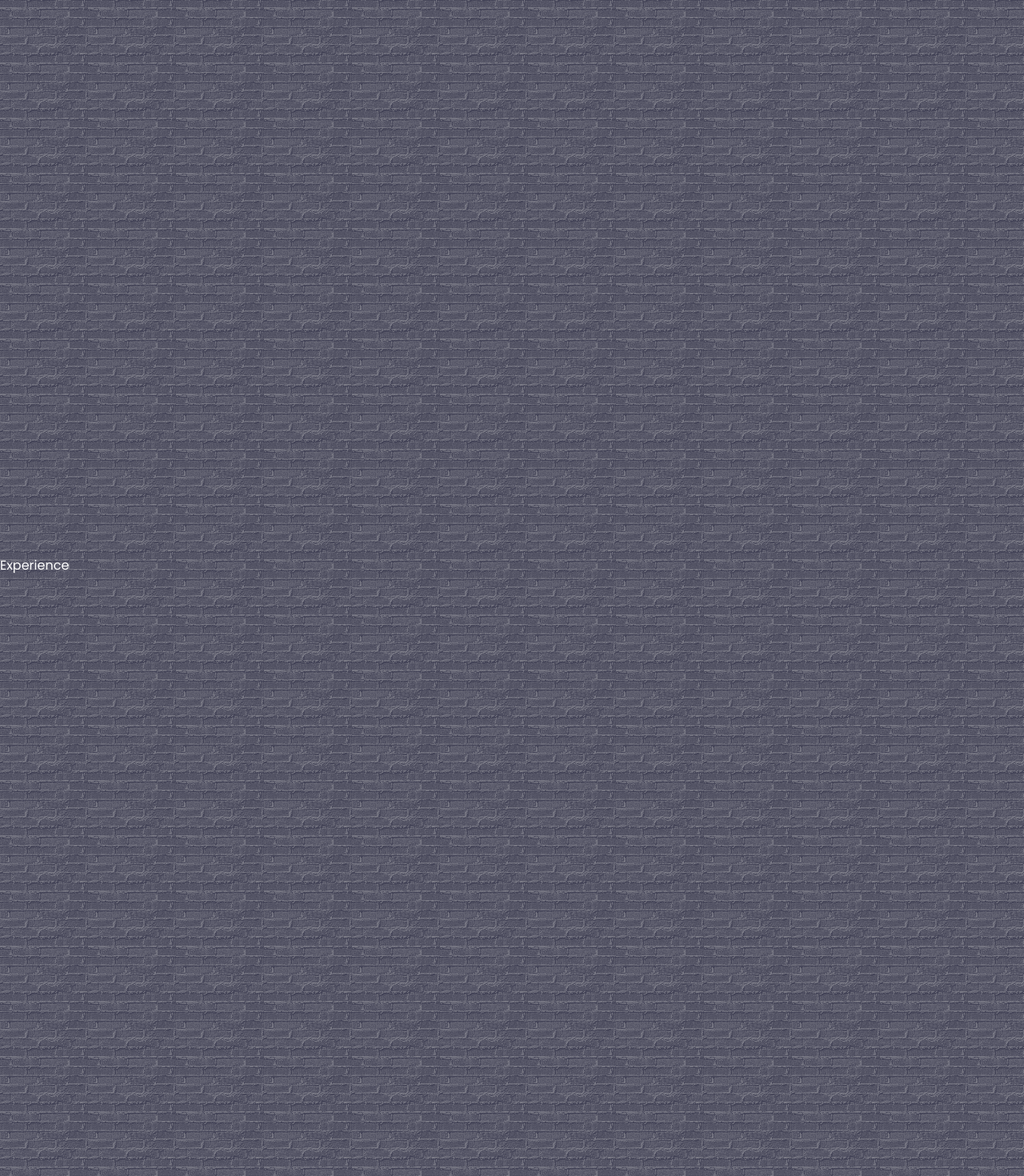
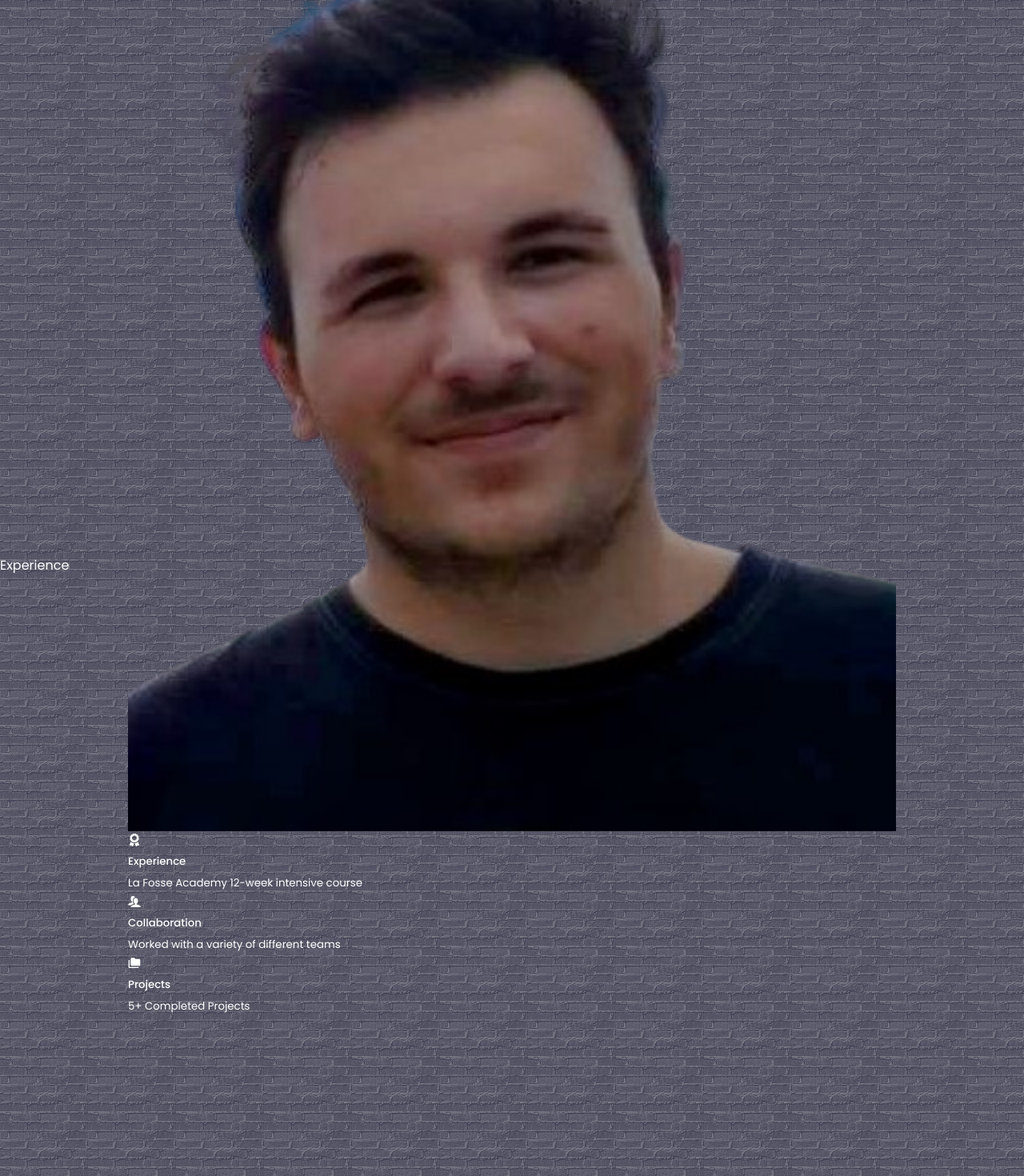
Before and after one commit to dinevtomislav/Portfolio, a React (Create React App) app in the folder react-portfolio-website/: page / in a window 1280 px wide. Shown: the part 1163-2633 px from the top of the page at 80% size. Built offline with nearby package versions, Linux system fonts and the light colour scheme.

Commit message:
progress with about and icons added

```diff
--- a/react-portfolio-website/src/components/about/About.jsx
+++ b/react-portfolio-website/src/components/about/About.jsx
@@ -1,9 +1,46 @@
 import React from 'react'
 import './about.css'
+import ME from '../../assets/headshot.png'
+import {FaAward} from 'react-icons/fa'
+import {ImUsers} from 'react-icons/im'
+import {MdFolderCopy} from 'react-icons/md'
 
 const About = () => {
   return (
-    <section id='about'>About</section>
+    <section id='about'>
+      <h5>Get To Know</h5>
+      <h2>About Me</h2>
+
+      <div className='container about__container'>
+        <div className='about__me'>
+          |<div className='about__me-image'>
+            <img src={ME} alt='About Image' />
+          </div>
+        </div>
+
+        <div className='about__content'>
+          <div className='about__cards'>
+            <article className='about__card'>
+            <FaAward className='about__icon'/>
+              <h5>Experience</h5>
+              <small>La Fosse Academy 12-week intensive course</small>
+            </article>
+
+            <article className='about__card'>
+            <ImUsers className='about__icon'/>
+              <h5>Collaboration</h5>
+              <small>Worked with a variety of different teams</small>
+            </article>
+
+            <article className='about__card'>
+            <MdFolderCopy className='about__icon'/>
+              <h5>Projects</h5>
+              <small>5+ Completed Projects</small>
+            </article>
+          </div>
+        </div>
+      </div>
+    </section>
   )
 }
 
```
